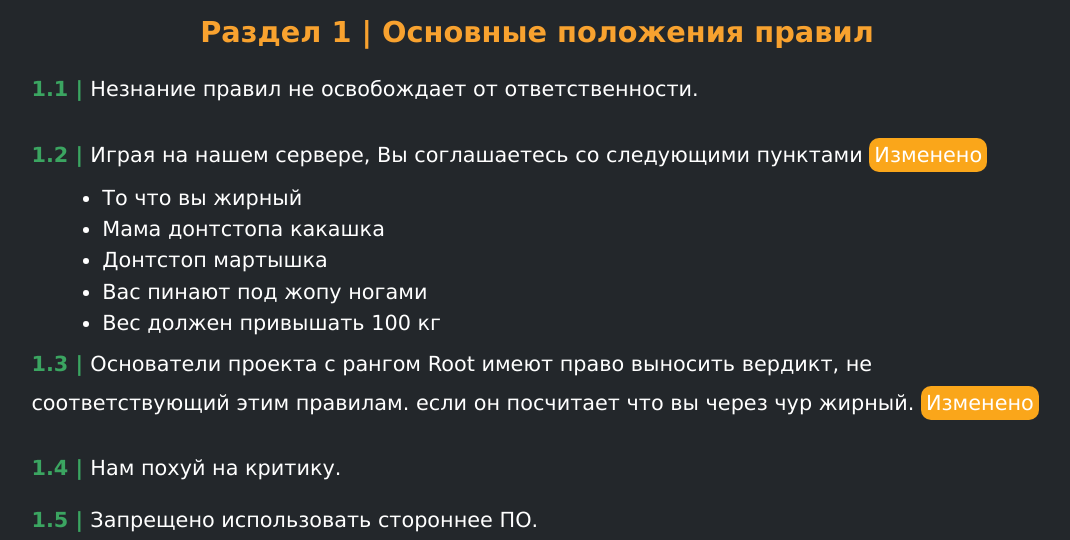
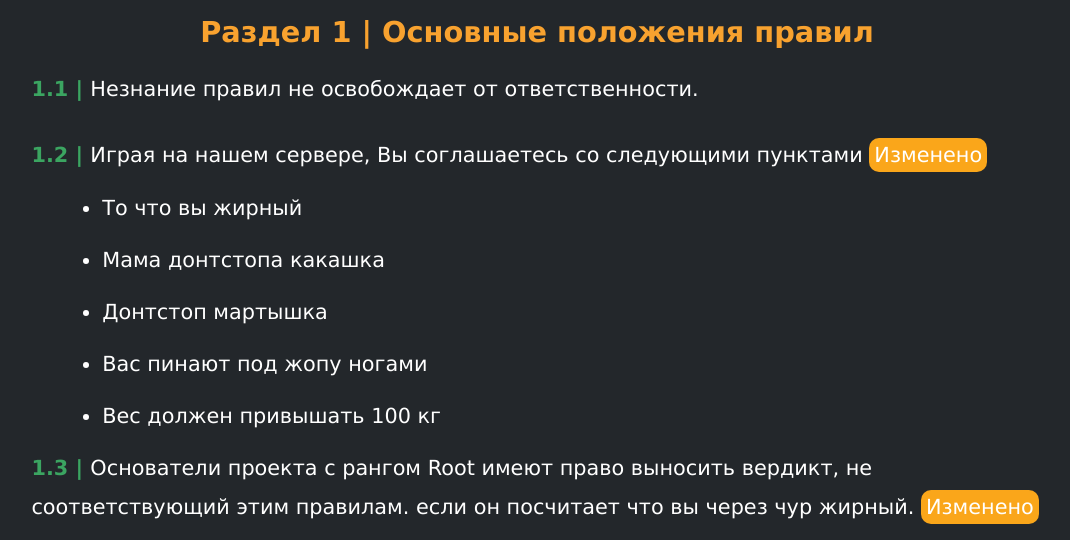
Before and after one commit to IKorzhik/JirRP, a plain HTML site: page index.html in a window 1280 px wide. Shown: the part 182-722 px from the top of the page, without its empty margins (103-1173 px from the left). Drawn offline with Linux system fonts and the light colour scheme.

Commit message:
Update style.css

```diff
--- a/css/style.css
+++ b/css/style.css
@@ -93,7 +93,7 @@ li > .section-counter > li > .section-counter {
 }
 .exception > li {
     margin-top: 15px;
-    line-height: 0.2em;
+    line-height: 1.2em;
 }
 
 a > span {
```
